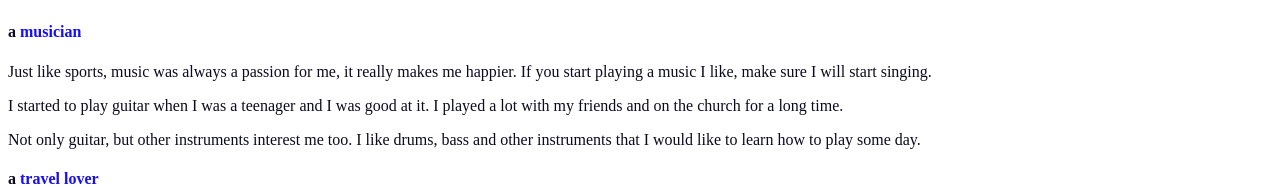
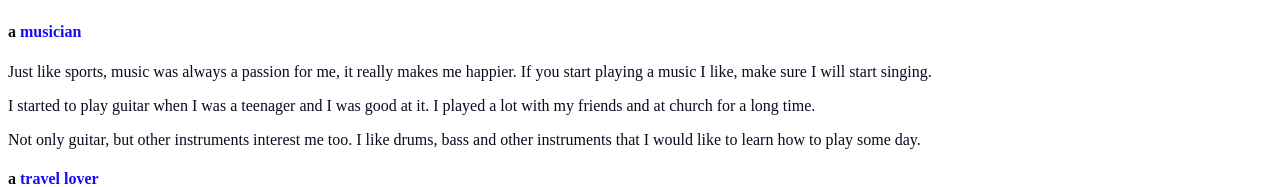
Before and after one commit to RuanScherer/my-site, a Next.js app: page /about-me in a window 1280 px wide. Shown: the part 2656-2843 px from the top of the page. Built offline with nearby package versions, Linux system fonts and the light colour scheme.

Commit message:
fix: grammar

```diff
--- a/data/index.js
+++ b/data/index.js
@@ -45,7 +45,7 @@ export const detailedAbout = [
   ],
   [
     "Just like sports, music was always a passion for me, it really makes me happier. If you start playing a music I like, make sure I will start singing.",
-    "I started to play guitar when I was a teenager and I was good at it. I played a lot with my friends and on the church for a long time.",
+    "I started to play guitar when I was a teenager and I was good at it. I played a lot with my friends and at church for a long time.",
     "Not only guitar, but other instruments interest me too. I like drums, bass and other instruments that I would like to learn how to play some day."
   ],
   [
```
